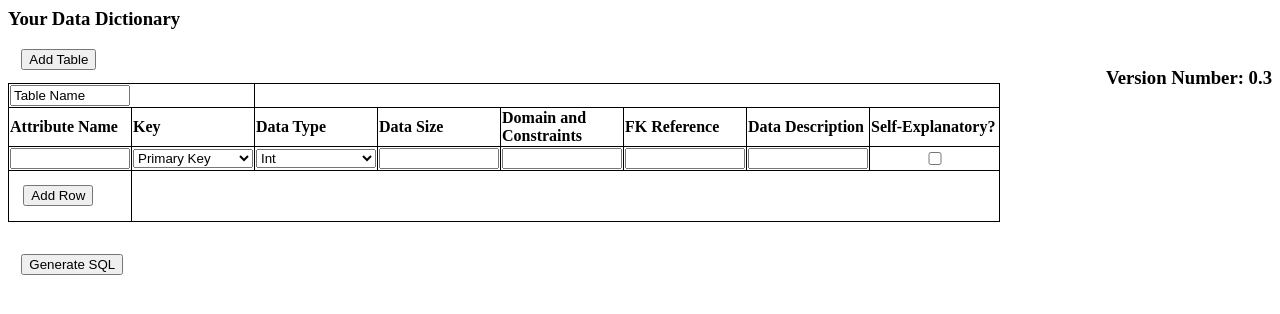
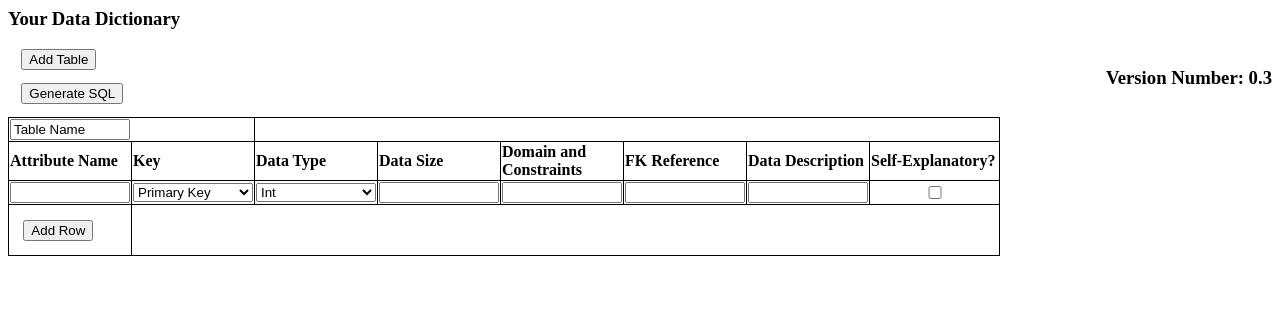
Before and after one commit to gharrison121/DD-Web-App, a website: page app/createdd.html in a window 1280 px wide. Drawn offline with Linux system fonts and the light colour scheme.

Commit message:
basis for sql generation

```diff
--- a/app/createdd.html
+++ b/app/createdd.html
@@ -4,6 +4,7 @@
 <!-- stylesheet only here to test offline -->
 <link rel="stylesheet" href="style.css">
 <button id="addtable" onclick="addTable()">Add Table</button>
+<button onclick="generateSQL()">Generate SQL</button>
 <!-- Note for future self: Create entirety of HTML page before
     beginning javascript, that way it will be easier-->
 
@@ -45,7 +46,7 @@
   </tbody>
 </table>
 
-<button onclick="generateSQL()">Generate SQL</button>
+
 
 
 <script src="createdd.js"></script>
--- a/app/createdd.js
+++ b/app/createdd.js
@@ -15,15 +15,13 @@ function idHandler(e) {
 
 function addRow(id) {
   console.log("addrow function")
-  //Commented out ID user, now just uses element
-  // var rowBtn = document.getElementById(id)
   currentTable = id.closest("tbody")
-  // var newRow = document.createElement("tr")
+
+  //insert new row before the add row button
   var newRow = currentTable.insertRow(currentTable.rows.length - 1)
 
   //Loop through each column in the table and create cell
   for (var i=0; i < 8; i++) {
-    // var cell = document.createElement("td")
     var cell = newRow.insertCell(i)
     //Columns have different input types
     if (i == 1) {
@@ -35,7 +33,6 @@ function addRow(id) {
         option.text = validInputs[j]
         select.appendChild(option)
         cell.append(select)
-        // newRow.appendChild(cell)
       }
     } else if (i == 2) {
       var validInputs = ['Int', 'VARCHAR', 'More']
@@ -48,22 +45,18 @@ function addRow(id) {
         option.text = validInputs[j]
         select.appendChild(option)
         cell.append(select)
-        // newRow.appendChild(cell)
       }
     } else if (i == 7) {
       var input = document.createElement("input")
       input.type = "checkbox"
       cell.append(input)
-      // newRow.appendChild(cell)
     } else {
       var input = document.createElement("input")
       input.type = "text"
       cell.append(input)
-      // newRow.appendChild(cell)
     }
   }
-  //insert new row before the add row button
-  // currentTable.insertBefore(newRow, currentTable.lastElementChild)
+
 
 }
 
@@ -119,8 +112,9 @@ function addTable() {
   newRowBtn.click();
 }
 
-function deleteRow() {
-  return;
+function deleteRow(event) {
+  //get event source, delete row from which button was clicked
+  //.deleteRow(index of row to delete)
 }
 
 /*
@@ -202,7 +196,33 @@ console.log(
 
 
 function generateSQL() {
-  var tables = document.getElementsByTagName('table')
-  console.log(tables)
+  var tablesArray = document.getElementsByTagName('table')
+  // console.log(tablesArray)
+  console.log("tablesarray length is " + tablesArray.length)
   //tables[1].rows[0].cells[0].firstElementChild.value
+
+  //loop through tables
+  for (var i=0; i < tablesArray.length ; i++) {
+    console.log("first loop")
+    //loop through important rows with inputs
+    for (var j=0; j < tablesArray[i].rows.length - 1; j++) {
+      console.log("second loop")
+      //Skip headers
+      if (j==1) {
+        continue;
+      }
+      // console.log(tablesArray[i].rows[j])
+      // console.log(tablesArray[i].rows[j].cells)
+      for (var cellNo = 0; cellNo < tablesArray[i].rows[j].cells.length; cellNo++) {
+        console.log("third loop")
+        console.log(tablesArray[i].rows[j].cells[cellNo])
+        //skip self Explanatory, description
+        if (cellNo == 6 || cellNo == 7) {
+          continue;
+        }
+      }
+
+      //create array of each cell to then create squel or
+    }
+  }
 }
--- a/app/index.js
+++ b/app/index.js
@@ -1,4 +1,5 @@
 console.log("index page")
+
 /*
   Dynamic Content Code for Single Page
 */
```
